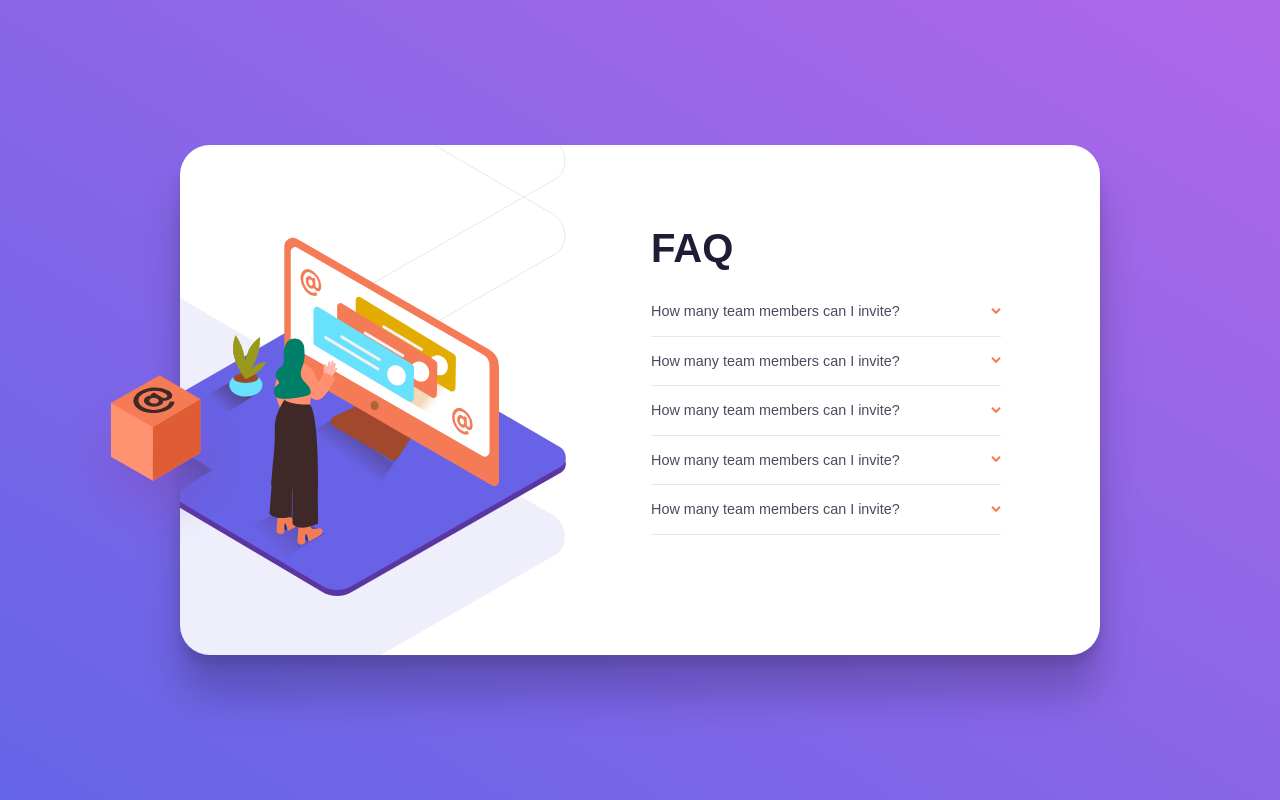
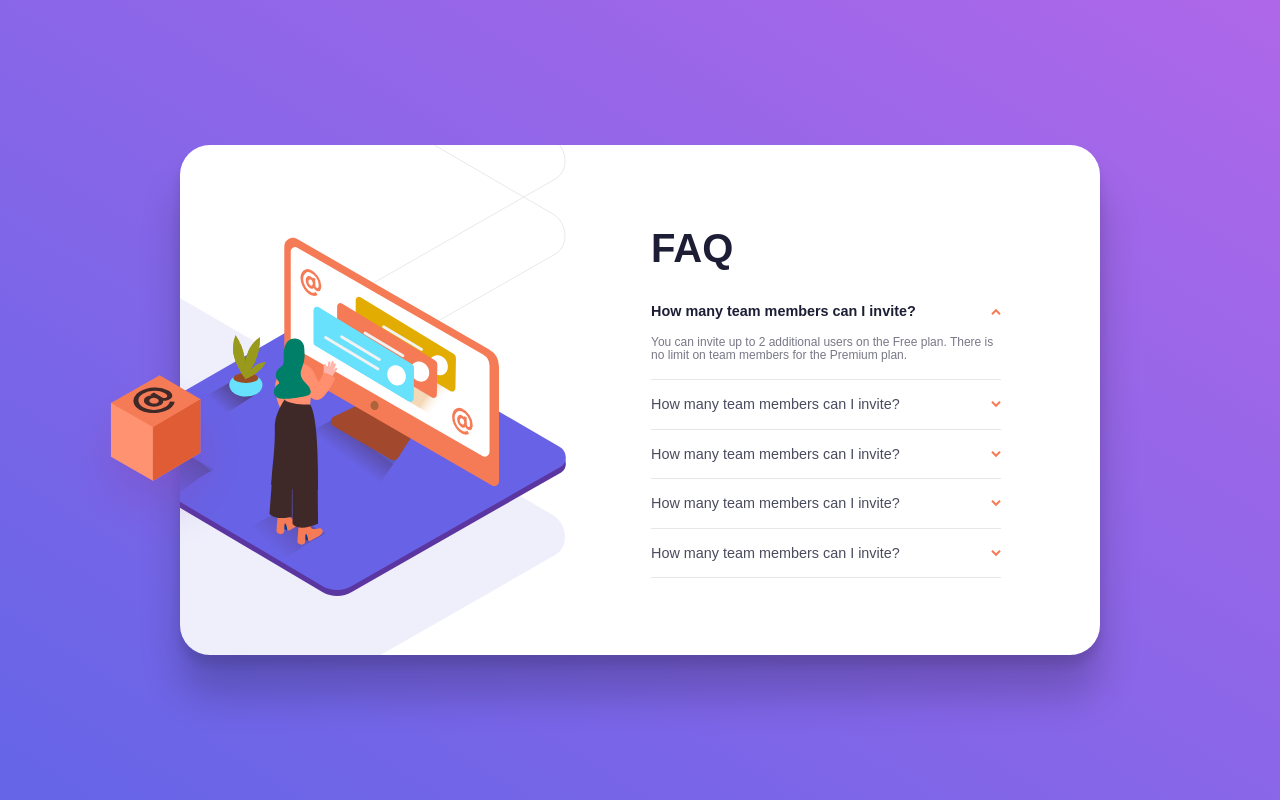
Before and after one commit to private-lazy-val/faq-accordion, a website built with Vite: page index.html in a window 1280 px wide. Both pictures are taken after a click on the button 996 px from the left and 311 px from the top of the page. Built offline with nearby package versions, Linux system fonts and the light colour scheme; a small style sheet from the web is missing.

Commit message:
fix bugs

```diff
--- a/main.js
+++ b/main.js
@@ -2,7 +2,7 @@ import './style.css';
 
 const faqElement = document.querySelector('.faq__accordion');
 faqElement.addEventListener('click', (e) => {
-    if (e.target.classList.contains('accordion__question')) {
+    if (e.target.classList.contains('accordion__question') || e.target.classList.contains('accordion__img')) {
         const accordionItem = e.target.closest('.accordion__item');
 
         if (accordionItem.open) {
--- a/style.css
+++ b/style.css
@@ -120,7 +120,7 @@ abbr[title] {
     align-items: center;
     font-size: var(--fs-300);
     font-weight: var(--fw-regular);
-    margin: 1rem 0;
+    padding: 1rem 0;
     color: var(--clr-text-medium);
 }
 
```
Also changed, not shown: dist/index.html, 2 other files.
